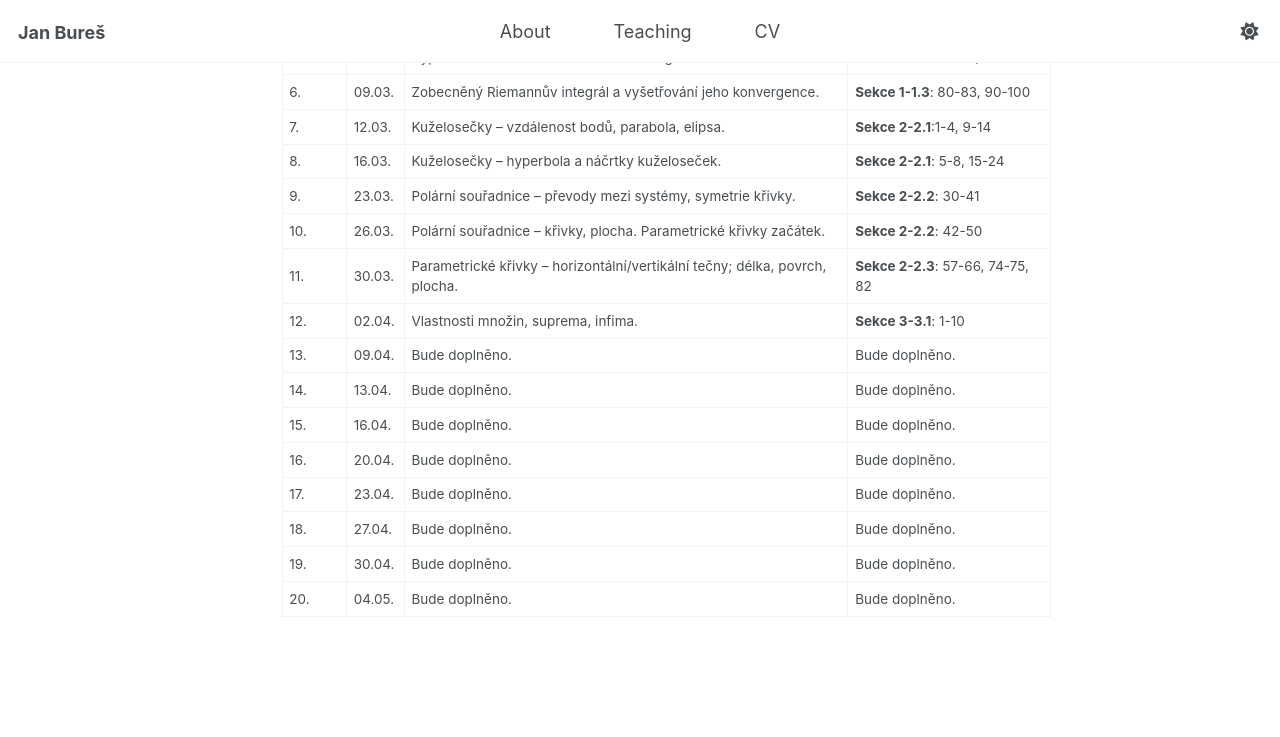
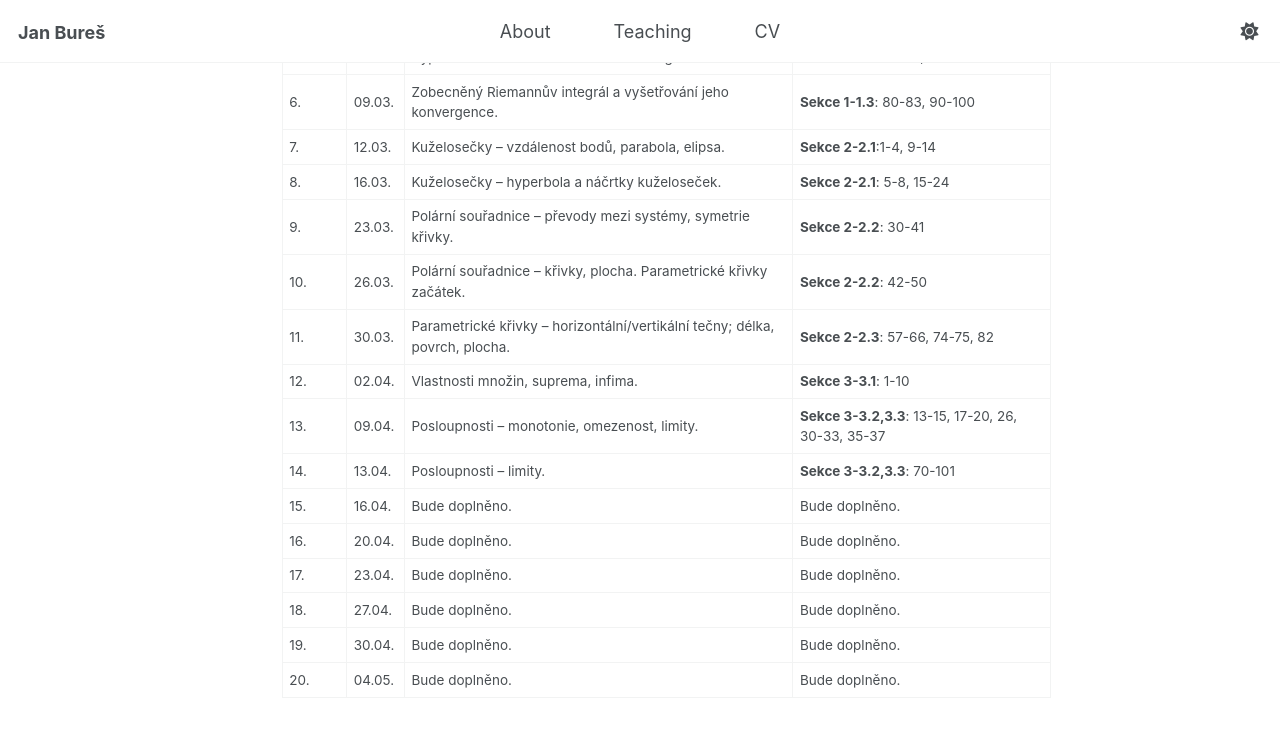
Before and after one commit to buresjan/buresjan.github.io, a Jekyll site: the page built from _teaching/2026-01mat2-cv.md, in a window 1280 px wide and 900 px high, scrolled down 1422 px. Shown: the top 737 px of the window. Built offline with Jekyll 4.4.1, drawn with Linux system fonts in a browser that asks for light colours.

Commit message:
priklady

```diff
--- a/_teaching/2026-01mat2-cv.md
+++ b/_teaching/2026-01mat2-cv.md
@@ -66,8 +66,8 @@ Doporučené příklady berte jako velmi doporučenou domácí přípravu na cvi
 | 10. | 26.03. | Polární souřadnice -- křivky, plocha. Parametrické křivky začátek. | **Sekce 2-2.2**: 42-50 |
 | 11. | 30.03. | Parametrické křivky -- horizontální/vertikální tečny; délka, povrch, plocha. | **Sekce 2-2.3**: 57-66,  74-75, 82|
 | 12. | 02.04. | Vlastnosti množin, suprema, infima. | **Sekce 3-3.1**: 1-10 |
-| 13. | 09.04. | Bude doplněno. | Bude doplněno. |
-| 14. | 13.04. | Bude doplněno. | Bude doplněno. |
+| 13. | 09.04. | Posloupnosti -- monotonie, omezenost, limity. | **Sekce 3-3.2,3.3**: 13-15, 17-20, 26, 30-33, 35-37|
+| 14. | 13.04. | Posloupnosti -- limity. | **Sekce 3-3.2,3.3**: 70-101|
 | 15. | 16.04. | Bude doplněno. | Bude doplněno. |
 | 16. | 20.04. | Bude doplněno. | Bude doplněno. |
 | 17. | 23.04. | Bude doplněno. | Bude doplněno. |
```
